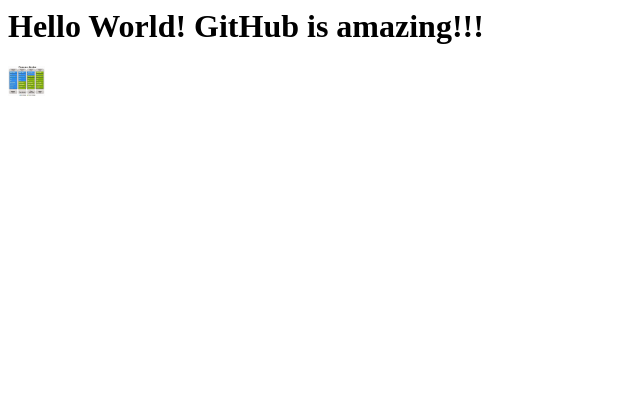
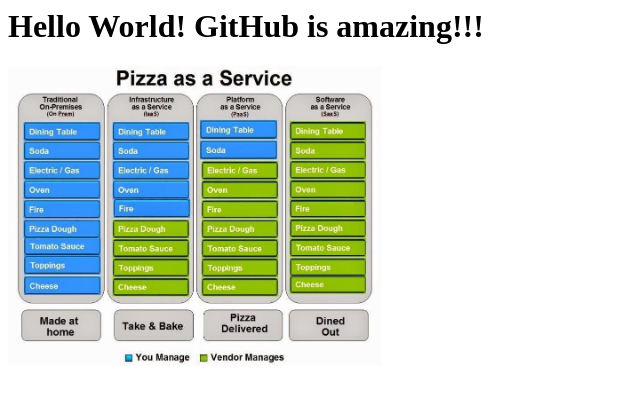
Before and after one commit to artujm/artujm.github.io, a plain HTML site: page index.html in a window 1280 px wide. Shown: the whole page, without its empty margins (0-640 px from the left). Drawn offline with Linux system fonts and the light colour scheme.

Commit message:
Update index.html

```diff
--- a/index.html
+++ b/index.html
@@ -1,6 +1,6 @@
 <html>
 <h1> Hello World!   GitHub is amazing!!! </h1>
   <div>
-    <img src="PaaS.jpeg" height="30">
+    <img src="PaaS.jpeg" height="300">
   </div>
 </html>
```
